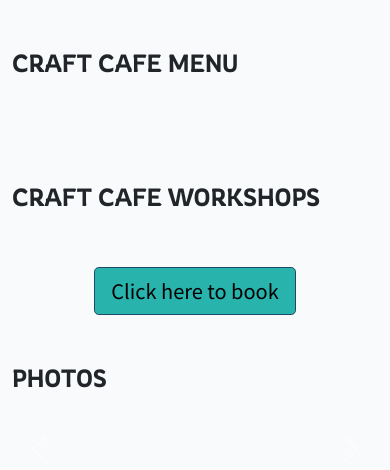
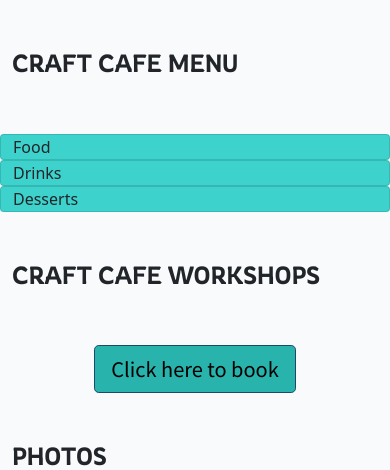
Before and after one commit to quiltingcode/pp4-craft-cafe, a Django app: page / in a window 390 px wide. Shown: the part 956-1426 px from the top of the page. Run offline with Django 3.2, Linux system fonts and the light colour scheme.

Commit message:
Set up menu section containers and set responsive design classes for the 3 cards

```diff
--- a/static/css/style.css
+++ b/static/css/style.css
@@ -53,6 +53,12 @@ h1, h2 {
     border-color: #1d486a;
 }
 
+/* Menu */
+
+.food-container {
+    background-color: #3dd2cc;
+}
+
 
 /* Media Queries */
 
--- a/templates/index.html
+++ b/templates/index.html
@@ -27,9 +27,9 @@
         </div>
       </div>
       <div class="row">
-        <div class="col-12">
-
-        </div>
+        <div class="col-12 col-sm-6 col-md-6 col-lg-4 food-container card">Food</div>
+        <div class="col-12 col-sm-6 col-md-6 col-lg-4 food-container card">Drinks</div>
+        <div class="col-12 col-sm-12 col-md-6 offset-md-3 col-lg-4 food-container card">Desserts</div>
       </div>
     </section>
   </div>
```
